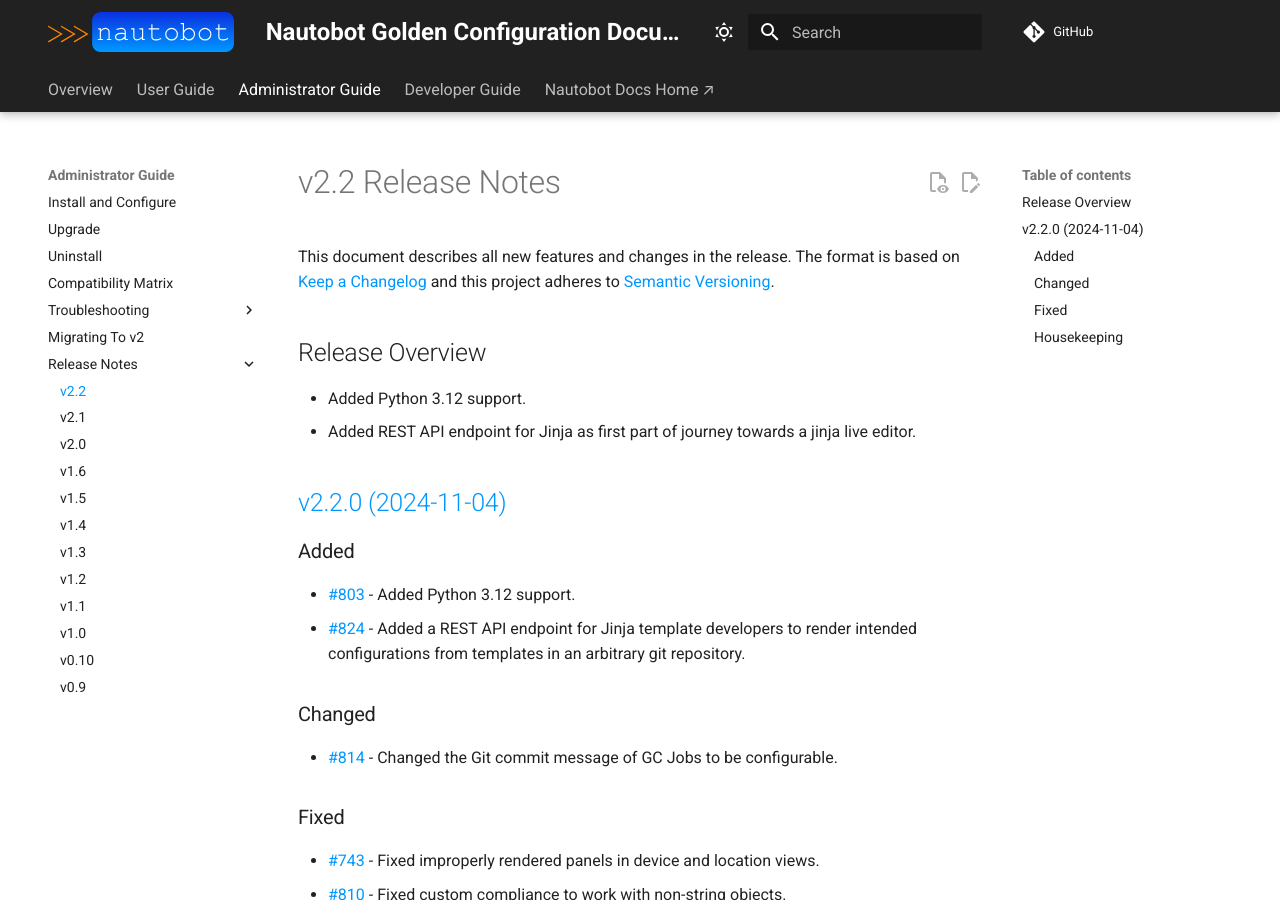
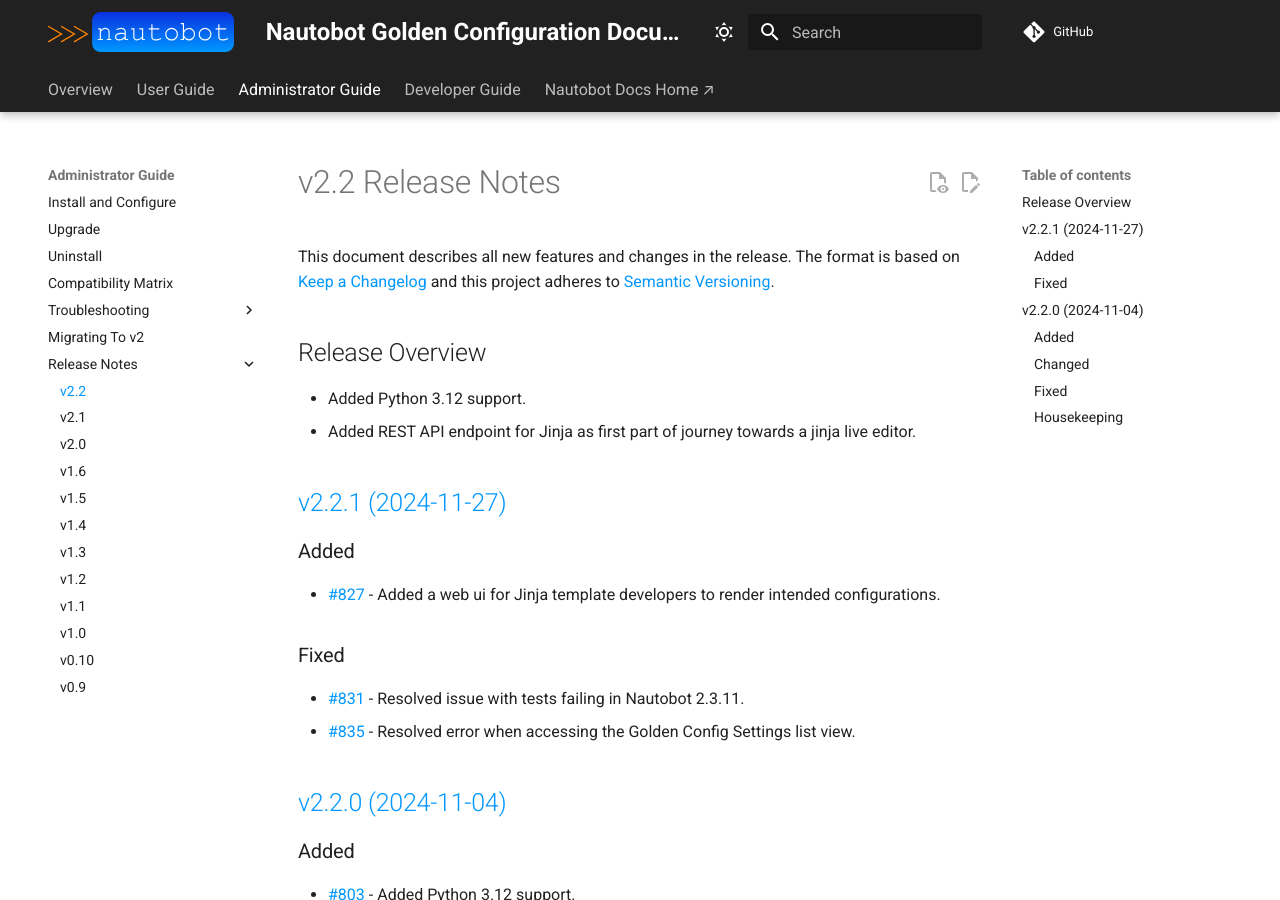
Before and after one commit to nautobot/nautobot-app-golden-config, an MkDocs documentation site: the page built from docs/admin/release_notes/version_2.2.md, in a window 1280 px wide and 900 px high. Built offline with MkDocs 1.6.1 and Material for MkDocs 9.7.7, drawn with Linux system fonts in a browser that asks for light colours; comment, search, counter and statistics services are not loaded.

Commit message:
Prepare for Release 2.2.1

```diff
--- a/docs/admin/release_notes/version_2.2.md
+++ b/docs/admin/release_notes/version_2.2.md
@@ -7,6 +7,17 @@
 
 - Added Python 3.12 support.
 - Added REST API endpoint for Jinja as first part of journey towards a jinja live editor.
+
+## [v2.2.1 (2024-11-27)](https://github.com/nautobot/nautobot-app-golden-config/releases/tag/v2.2.1)
+
+### Added
+
+- [#827](https://github.com/nautobot/nautobot-app-golden-config/issues/827) - Added a web ui for Jinja template developers to render intended configurations.
+
+### Fixed
+
+- [#831](https://github.com/nautobot/nautobot-app-golden-config/issues/831) - Resolved issue with tests failing in Nautobot 2.3.11.
+- [#835](https://github.com/nautobot/nautobot-app-golden-config/issues/835) - Resolved error when accessing the Golden Config Settings list view.
 
 ## [v2.2.0 (2024-11-04)](https://github.com/nautobot/nautobot-app-golden-config/releases/tag/v2.2.0)
 
--- a/pyproject.toml
+++ b/pyproject.toml
@@ -1,6 +1,6 @@
 [tool.poetry]
 name = "nautobot-golden-config"
-version = "2.2.1a0"
+version = "2.2.1"
 description = "An app for configuration on nautobot"
 authors = ["Network to Code, LLC <opensource@networktocode.com>"]
 license = "Apache-2.0"
```
Also changed, not shown: 4 other files.
